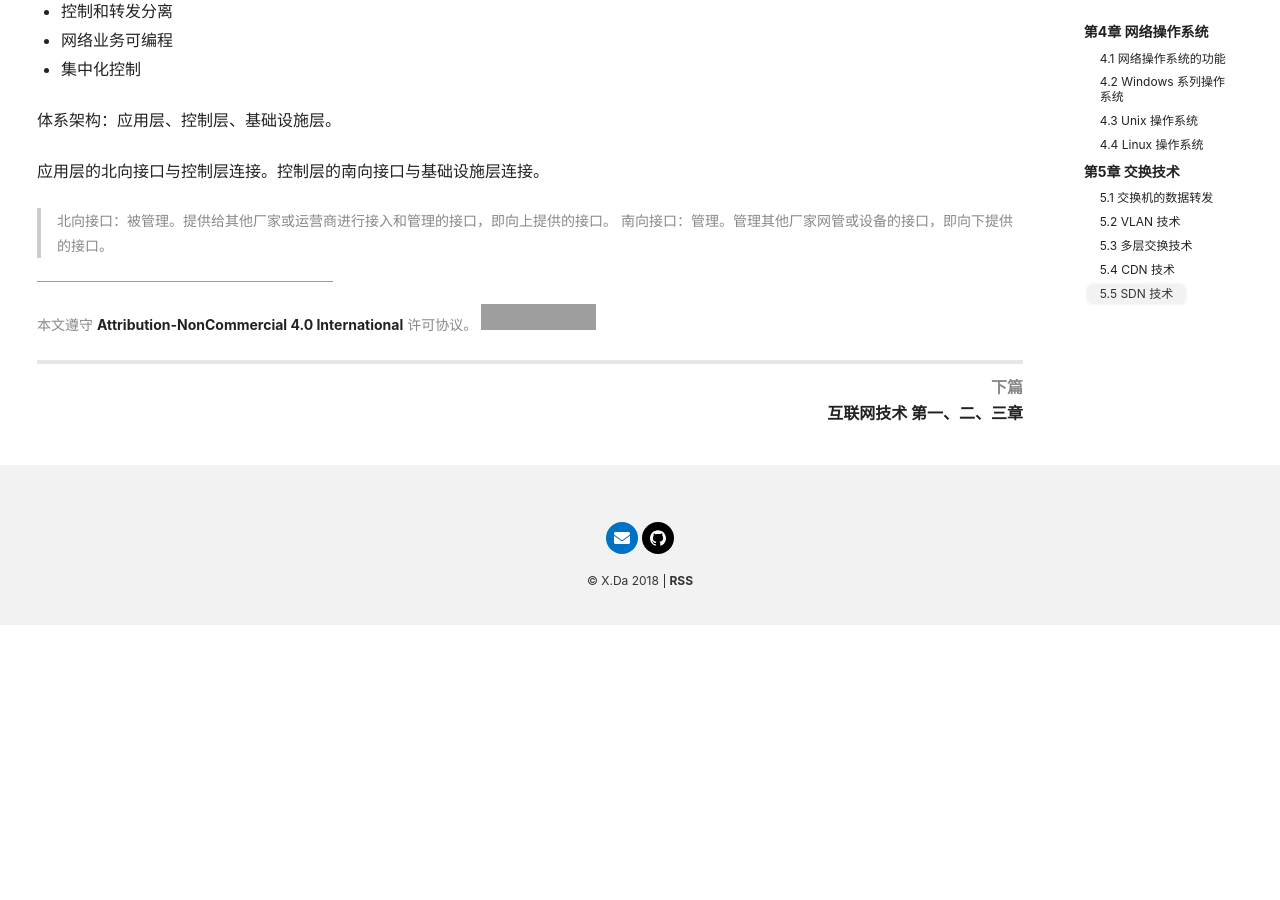
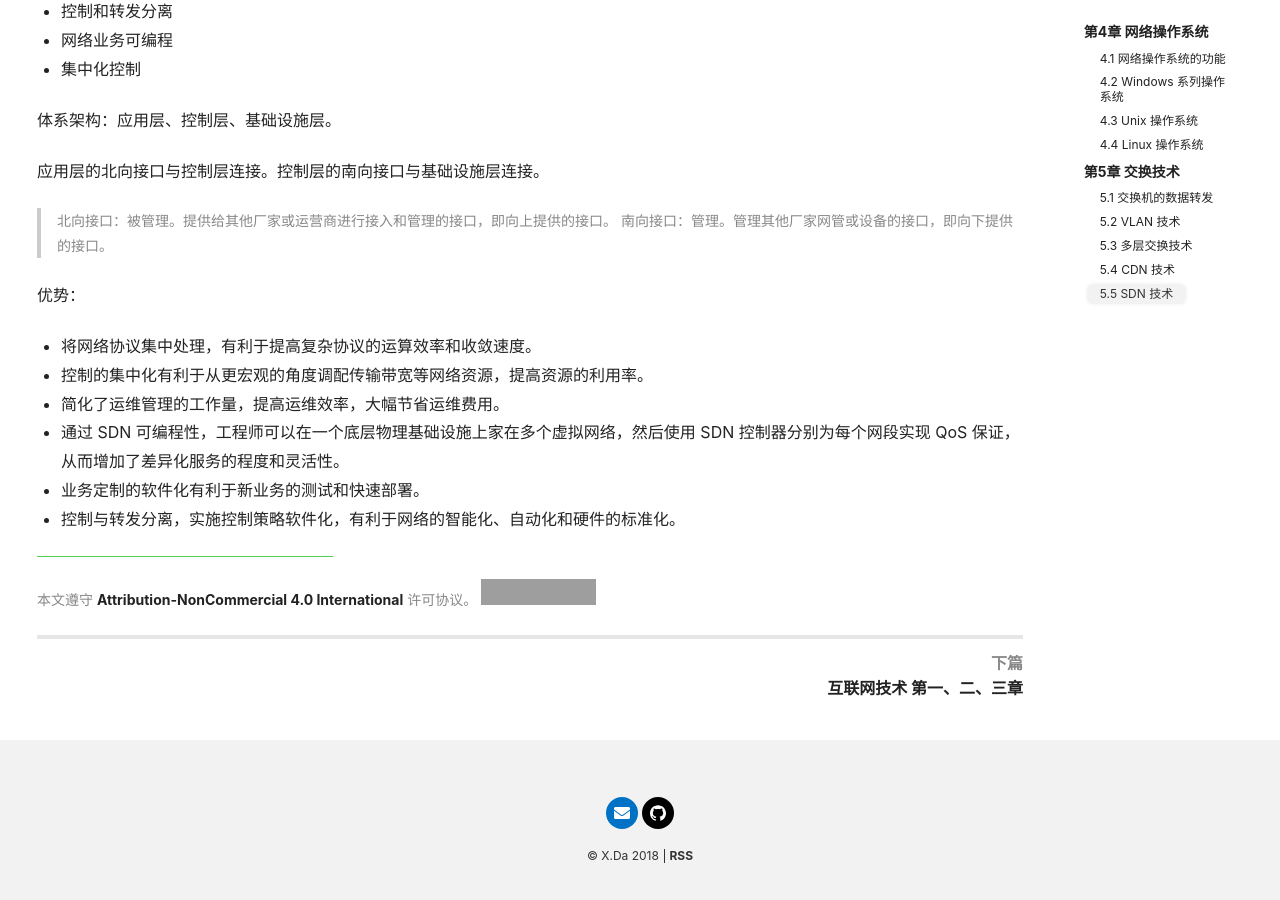
Before and after one commit to thianda91/thianda91.github.io, a Jekyll site: the page built from _posts/2018-09-19-internet-technology-chapter-4.md, in a window 1280 px wide and 900 px high, scrolled down 4561 px. Built offline with Jekyll 4.4.1, drawn with Linux system fonts in a browser that asks for light colours; nearby versions of some CDN libraries; comment, search, counter and statistics services are not loaded; before the commit the page ends 5186 px from its top, so only the background shows below that; grey boxes are pictures that could not be loaded.

Commit message:
2018-9-21 01:19:55

```diff
--- a/_includes/pageview.html
+++ b/_includes/pageview.html
@@ -4,26 +4,20 @@
 
 {%- if page.layout == "home" -%}
 
-  {%- if jekyll.environment != "development" -%}
     {%- if site.pageview.provider == 'leancloud' -%}
       {%- include pageview-providers/leancloud/home.html -%}
     {%- elsif site.pageview.provider == 'custom' -%}
       {%- include pageview-providers/custom/home.html -%}
     {%- endif -%}
-  {%- endif -%}
-
 
 {%- elsif page.layout == "article" -%}
   {%- if _pageview -%}
 
-    {%- if jekyll.environment != "development" and
-      jekyll.environment != "beta" -%}
       {%- if site.pageview.provider == 'leancloud' -%}
         {%- include pageview-providers/leancloud/post.html -%}
       {%- elsif site.pageview.provider == 'custom' -%}
         {%- include pageview-providers/custom/post.html -%}
       {%- endif -%}
-    {%- endif -%}
 
   {%- endif -%}
 {%- endif -%}
--- a/_posts/2018-09-19-internet-technology-chapter-4.md
+++ b/_posts/2018-09-19-internet-technology-chapter-4.md
@@ -164,3 +164,12 @@ CDN 可分为控制平台和数据平台。
 
 > 北向接口：被管理。提供给其他厂家或运营商进行接入和管理的接口，即向上提供的接口。
 > 南向接口：管理。管理其他厂家网管或设备的接口，即向下提供的接口。
+
+优势：
+
+- 将网络协议集中处理，有利于提高复杂协议的运算效率和收敛速度。
+- 控制的集中化有利于从更宏观的角度调配传输带宽等网络资源，提高资源的利用率。
+- 简化了运维管理的工作量，提高运维效率，大幅节省运维费用。
+- 通过 SDN 可编程性，工程师可以在一个底层物理基础设施上家在多个虚拟网络，然后使用 SDN 控制器分别为每个网段实现 QoS 保证，从而增加了差异化服务的程度和灵活性。
+- 业务定制的软件化有利于新业务的测试和快速部署。
+- 控制与转发分离，实施控制策略软件化，有利于网络的智能化、自动化和硬件的标准化。
```
